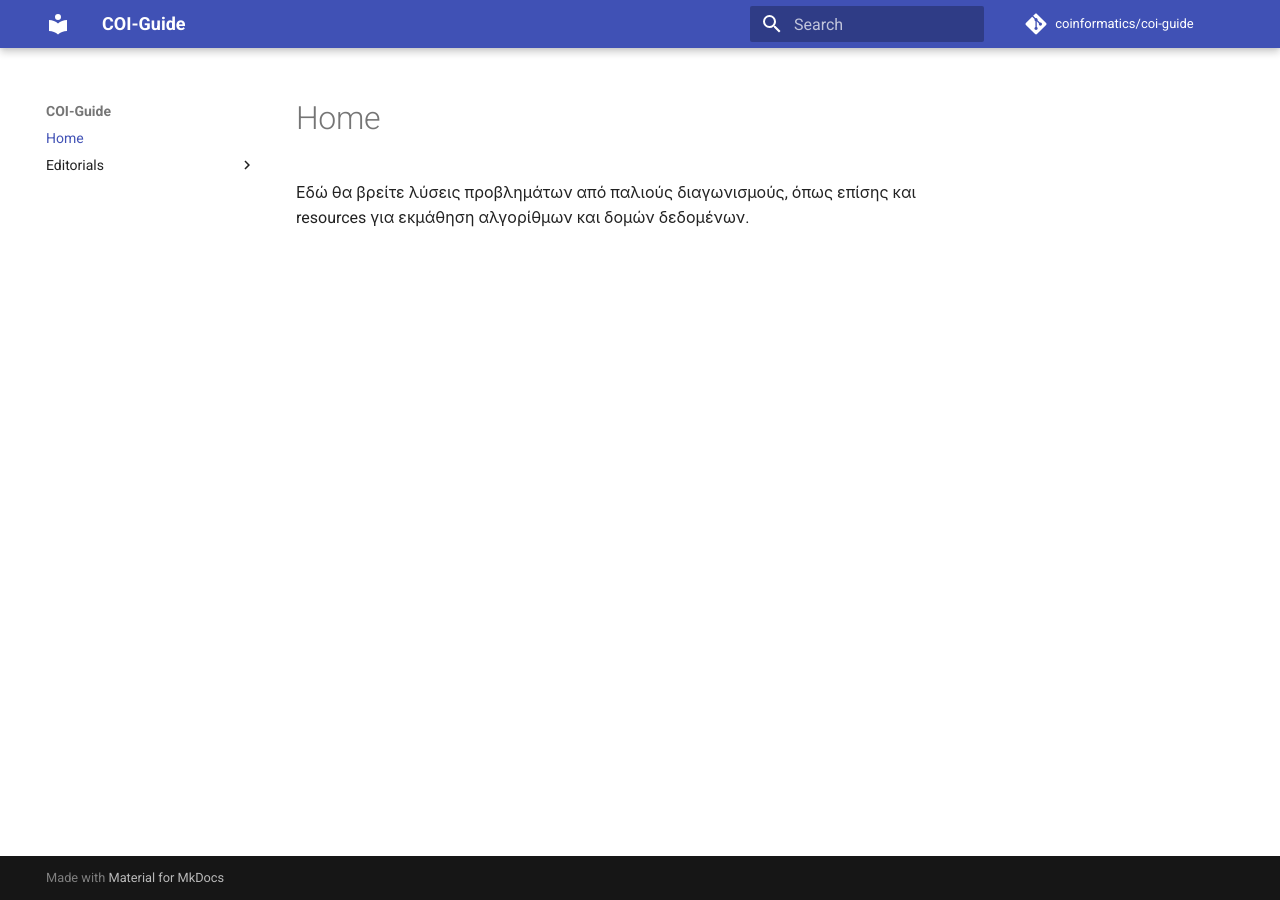
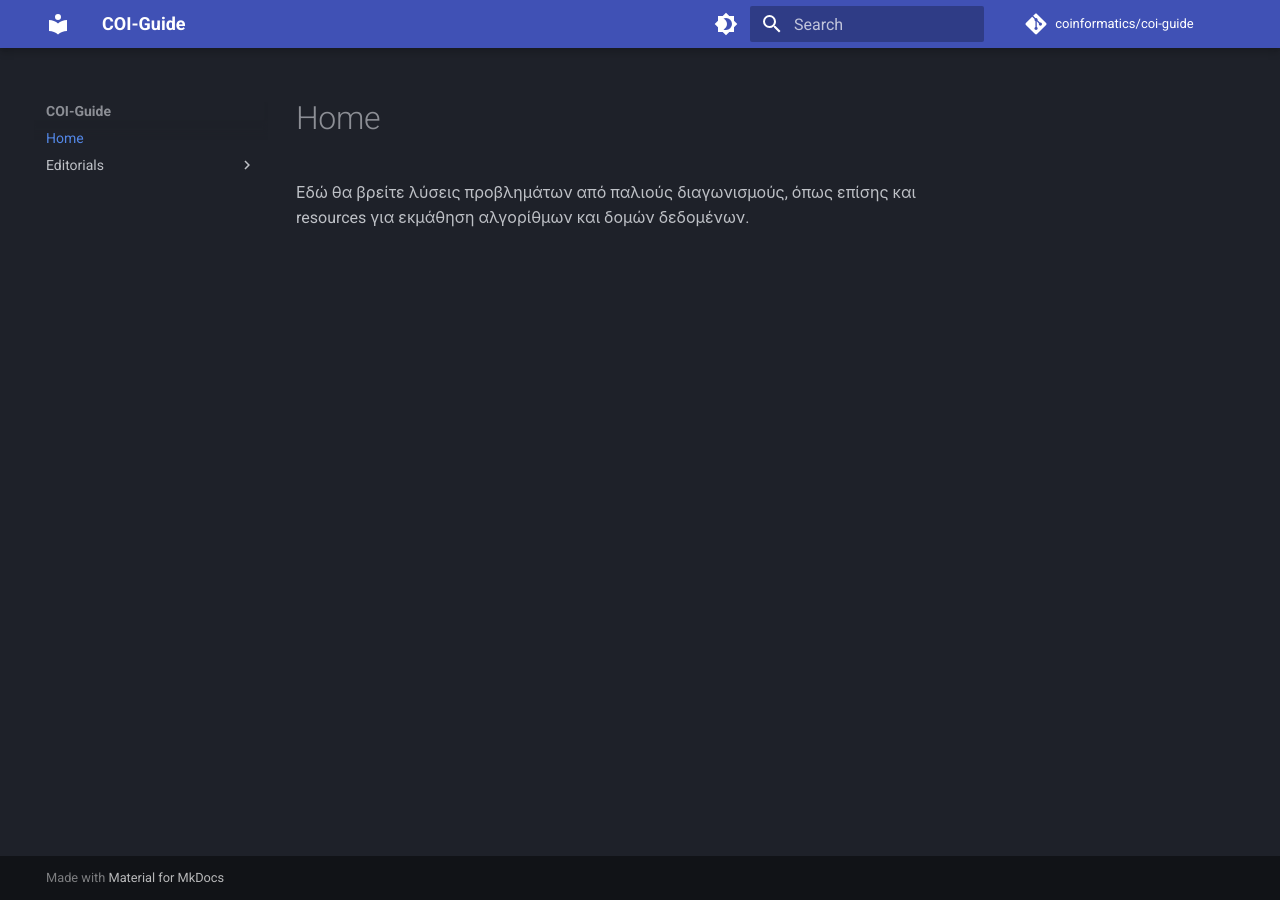
Before and after one commit to coinformatics/coi-guide, an MkDocs documentation site: the page built from docs/index.md, in a window 1280 px wide. Built offline with MkDocs 1.6.1 and Material for MkDocs 9.7.7, drawn with Linux system fonts in a browser that asks for light colours; comment, search, counter and statistics services are not loaded.

```diff
--- a/mkdocs.yml
+++ b/mkdocs.yml
@@ -7,6 +7,17 @@ theme:
   name: 'material'
   features:
     - content.tooltips
+  palette:
+    - scheme: slate
+      toggle:
+        icon: material/brightness-4
+        name: Switch to light mode
+    - scheme: default
+      toggle:
+        icon: material/brightness-7
+        name: Switch to dark mode
+
+
 
 plugins:
   - search
```
